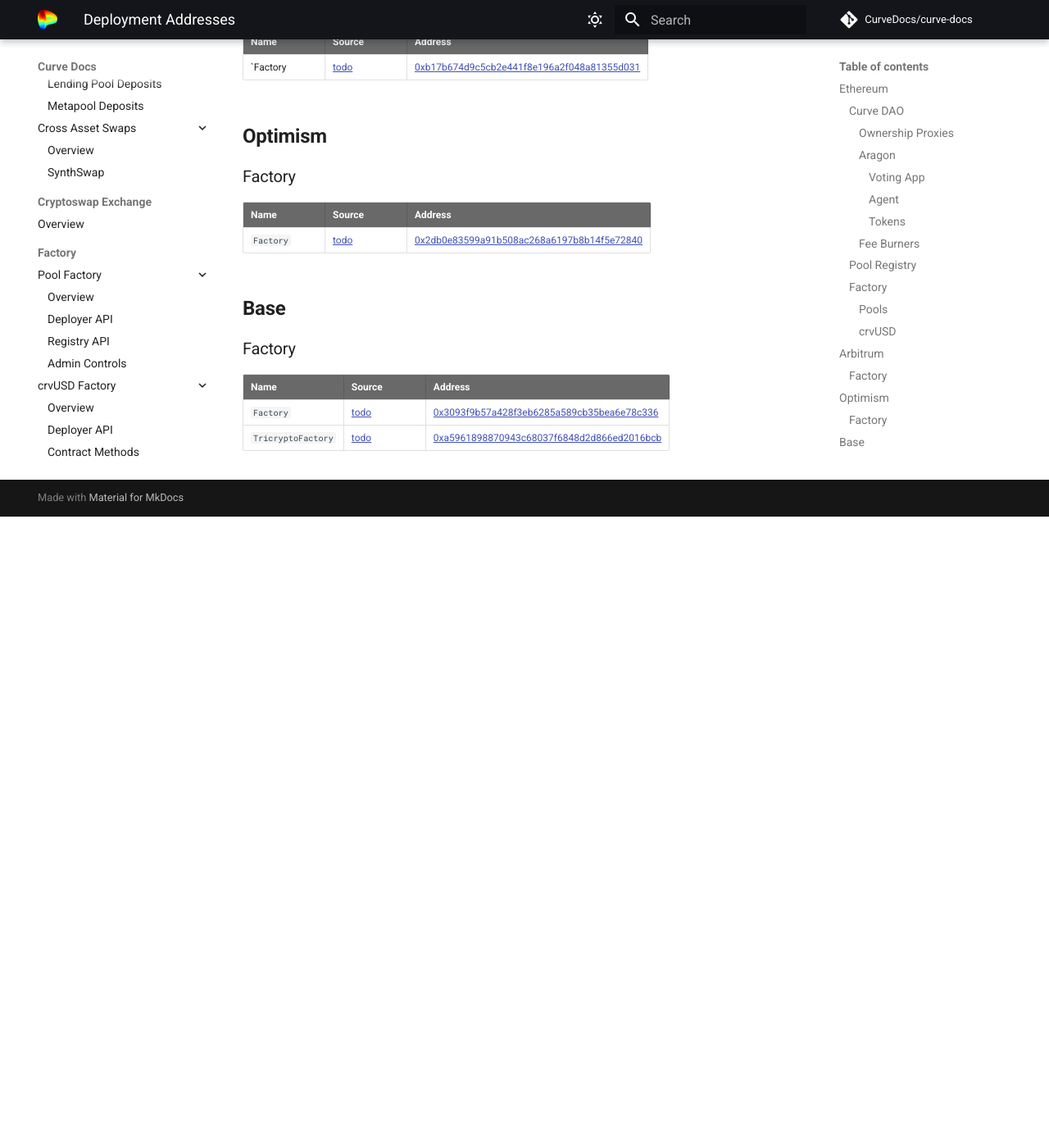
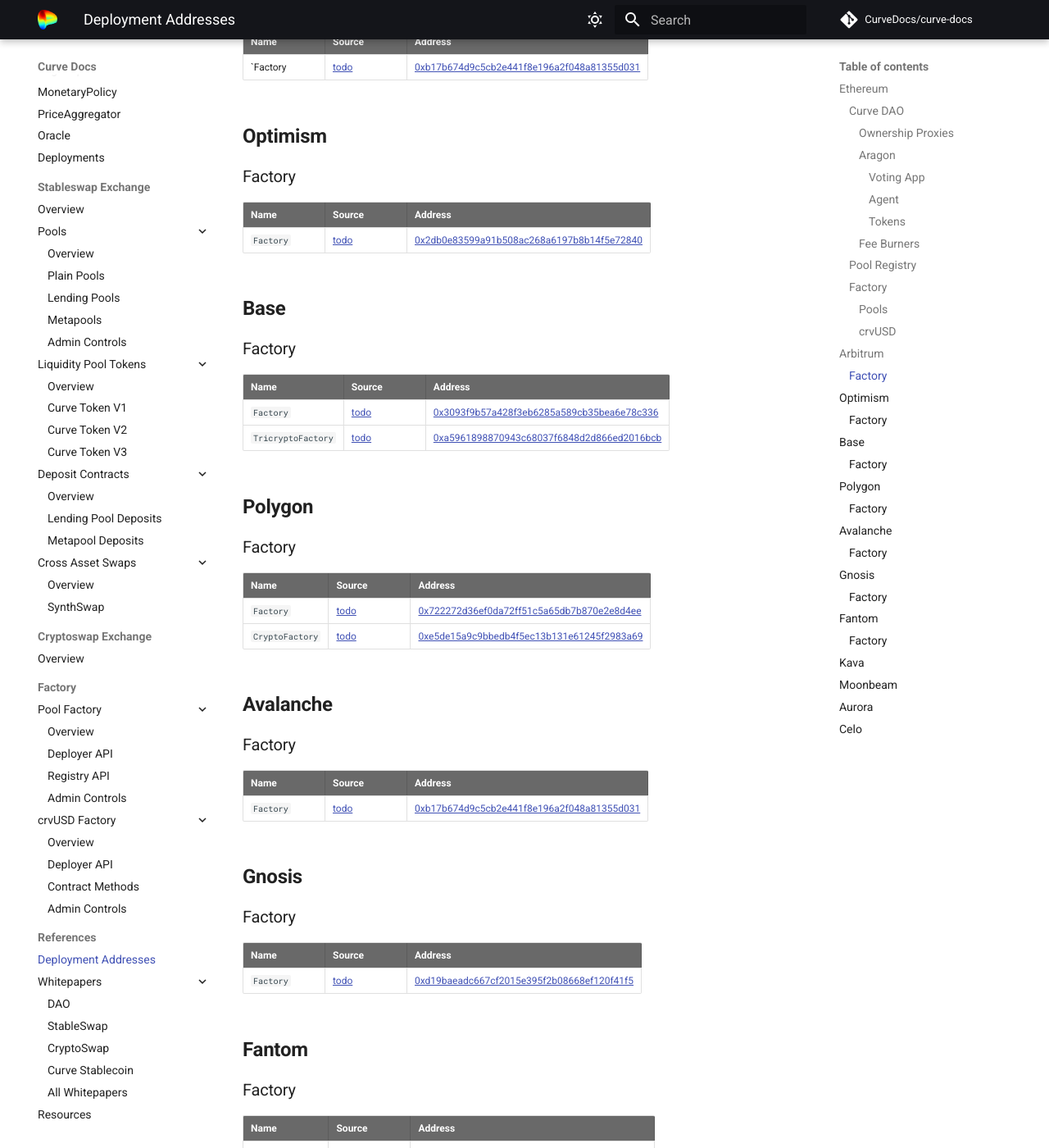
Before and after one commit to CurveDocs/curve-docs, an MkDocs documentation site: the page built from docs/references/deployed-contracts.md, in a window 1280 px wide and 1400 px high, scrolled down 3470 px. Shown: the whole window at 82% size. Built offline with MkDocs 1.6.1 and Material for MkDocs 9.7.7, drawn with Linux system fonts in a browser that asks for light colours; comment, search, counter and statistics services are not loaded; before the commit the page ends 4100 px from its top, so only the background shows below that; some of the changed text lies outside the part shown.

Commit message:
contracts

```diff
--- a/docs/references/deployed-contracts.md
+++ b/docs/references/deployed-contracts.md
@@ -137,3 +137,42 @@
 | ----------- | -------|  -------|
 | `Factory` | [todo]() | [0x3093f9b57a428f3eb6285a589cb35bea6e78c336](https://basescan.org/address/0x3093f9b57a428f3eb6285a589cb35bea6e78c336#code) |
 | `TricryptoFactory` | [todo]() | [0xa5961898870943c68037f6848d2d866ed2016bcb](https://basescan.org/address/0xa5961898870943c68037f6848d2d866ed2016bcb#code) |
+
+
+# Polygon
+## Factory
+| Name      | Source  | Address|
+| ----------- | -------|  -------|
+| `Factory` | [todo]() | [0x722272d36ef0da72ff51c5a65db7b870e2e8d4ee](https://polygonscan.com/address/0x722272d36ef0da72ff51c5a65db7b870e2e8d4ee#code) |
+| `CryptoFactory` | [todo]() | [0xe5de15a9c9bbedb4f5ec13b131e61245f2983a69](https://polygonscan.com/address/0xe5de15a9c9bbedb4f5ec13b131e61245f2983a69#code) |
+
+
+
+# Avalanche
+## Factory
+| Name      | Source  | Address|
+| ----------- | -------|  -------|
+| `Factory` | [todo]() | [0xb17b674d9c5cb2e441f8e196a2f048a81355d031](https://snowtrace.io/address/0xb17b674d9c5cb2e441f8e196a2f048a81355d031#code) |
+
+
+# Gnosis
+## Factory
+| Name      | Source  | Address|
+| ----------- | -------|  -------|
+| `Factory` | [todo]() | [0xd19baeadc667cf2015e395f2b08668ef120f41f5](https://gnosisscan.io/address/0xd19baeadc667cf2015e395f2b08668ef120f41f5#code) |
+
+
+# Fantom
+## Factory
+| Name      | Source  | Address|
+| ----------- | -------|  -------|
+| `Factory` | [todo]() | [0x686d67265703d1f124c45e33d47d794c566889ba](https://ftmscan.com/address/0x686d67265703d1f124c45e33d47d794c566889ba#code) |
+| `CryptoFactory` | [todo]() | [0xe5de15a9c9bbedb4f5ec13b131e61245f2983a69](https://ftmscan.com/address/0xe5de15a9c9bbedb4f5ec13b131e61245f2983a69#code) |
+
+
+
+
+# Kava
+# Moonbeam
+# Aurora
+# Celo
```
